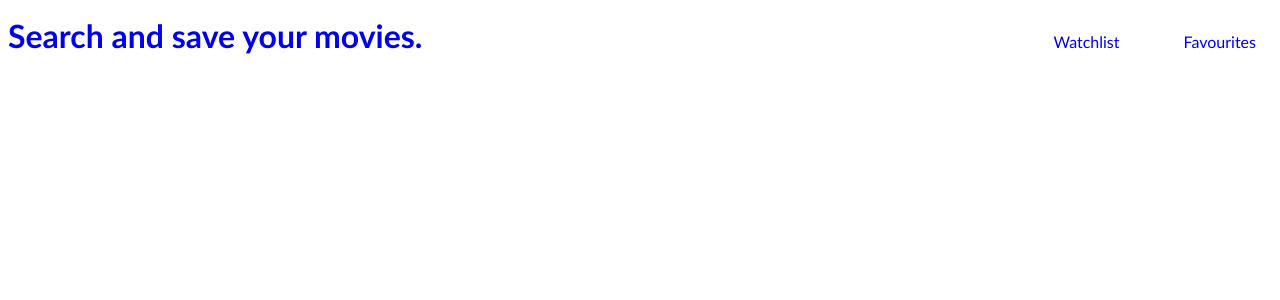
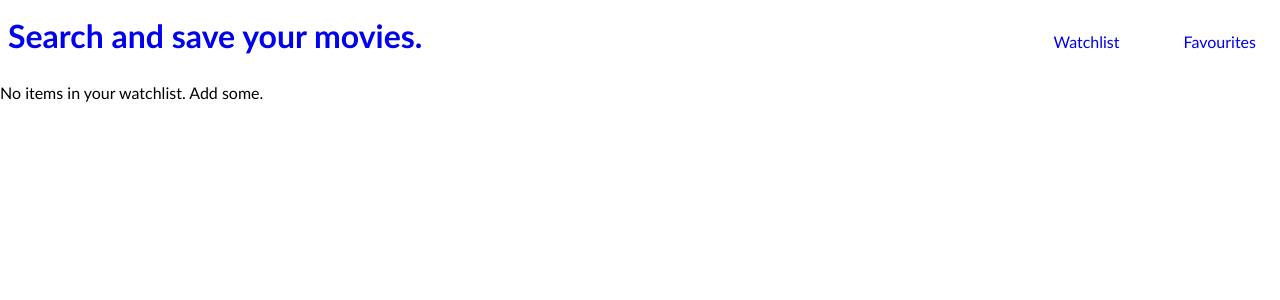
Before and after one commit to slav-getov/movie-searcher, a React (Vite) app: page /watchlist in a window 1280 px wide. Shown: the top 300 px of the page. Built offline with nearby package versions, Linux system fonts and the light colour scheme.

Commit message:
remove tested with zero items

```diff
--- a/src/routes/watchlist/Watchlist.jsx
+++ b/src/routes/watchlist/Watchlist.jsx
@@ -10,7 +10,8 @@ const Watchlist = () => {
   console.log(watchlistItems);
   return (
     <div>
-      {watchlistItems.map((singleItem) => (
+      {watchlistItems.length > 0 ? (
+        watchlistItems.map((singleItem) => (
           <MovieElement key={singleItem.id} title={singleItem.title}>
             <ActionableButton
               title="Remove"
@@ -18,7 +19,10 @@ const Watchlist = () => {
               onClick={() => dispatch(removeWatchlistItem(singleItem.id))}
             />
           </MovieElement>
-      ))}
+        ))
+      ) : (
+        <p>No items in your watchlist. Add some.</p>
+      )}
     </div>
   );
 };
```
Lines whose indentation alone changed are shown as unchanged.
